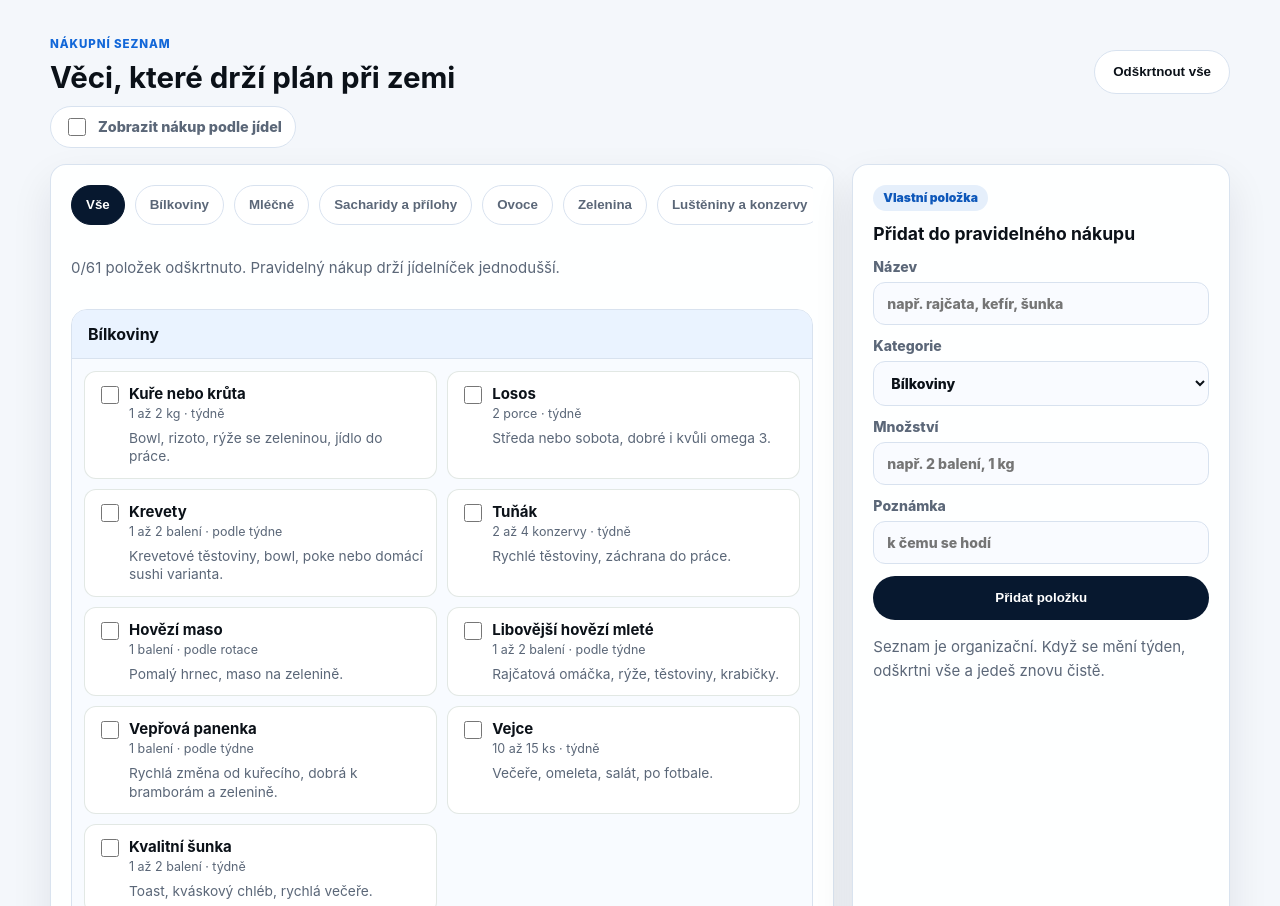
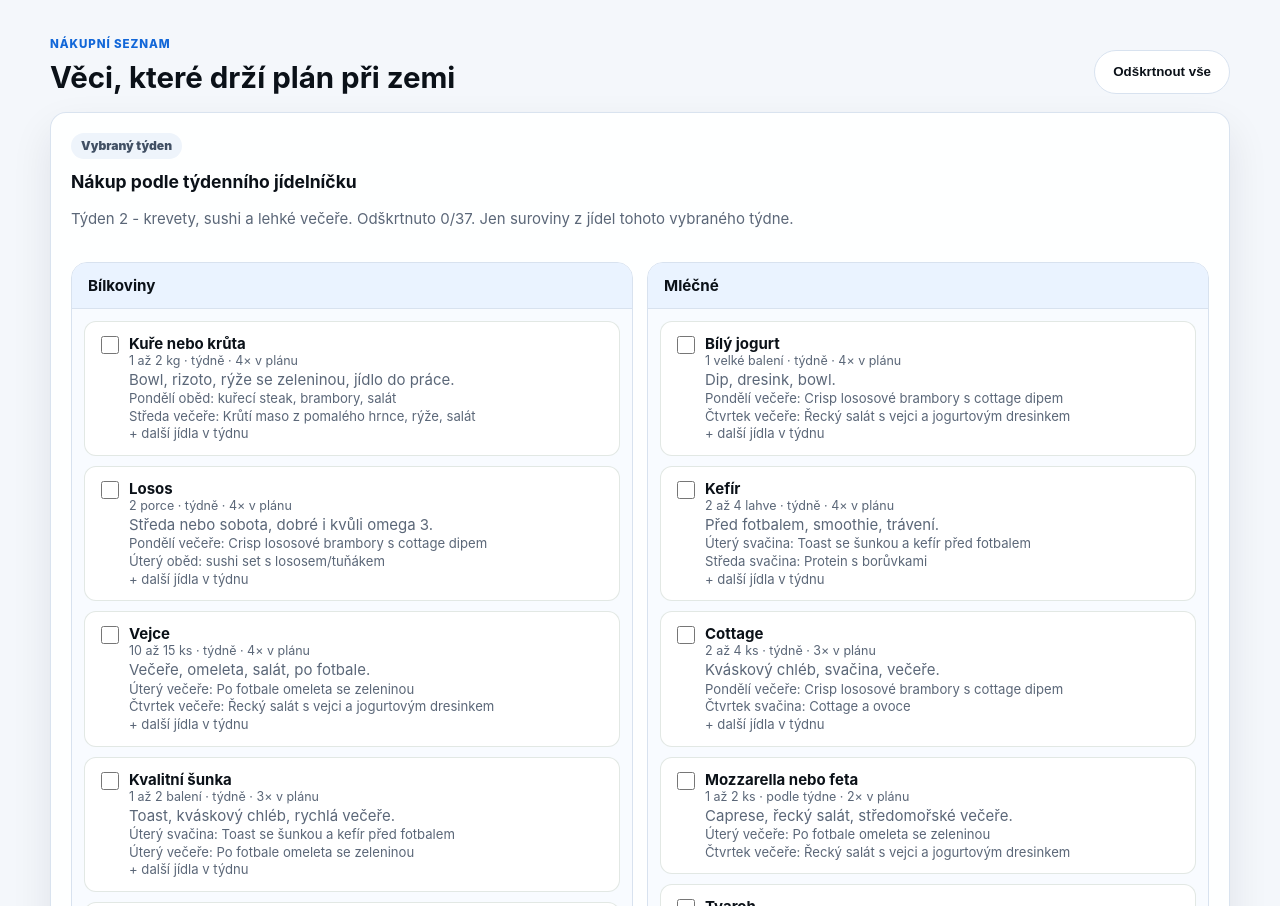
Before and after one commit to meleckytomas/Tom_jidelnicek-dashboard, a plain HTML site: page index.html in a window 1280 px wide. Shown: the part 4541-5447 px from the top of the page. Drawn offline with Linux system fonts and the light colour scheme.

Commit message:
Use selected meal week for shopping checklist

```diff
--- a/index.html
+++ b/index.html
@@ -122,11 +122,7 @@
           </div>
           <button id="clearShopping" class="button secondary" type="button">Odškrtnout vše</button>
         </div>
-        <label class="toggle-row planned-shopping-toggle">
-          <input id="togglePlannedShopping" type="checkbox" />
-          <span>Zobrazit nákup podle jídel</span>
-        </label>
-        <div class="shopping-layout">
+        <div class="shopping-layout is-hidden" aria-hidden="true">
           <article class="card shopping-panel">
             <div class="shopping-toolbar">
               <div id="shoppingFilters" class="filters"></div>
@@ -149,11 +145,11 @@
             <p class="muted-text">Seznam je organizační. Když se mění týden, odškrtni vše a jedeš znovu čistě.</p>
           </aside>
         </div>
-        <article id="plannedShoppingSection" class="card next-shopping-card is-hidden">
+        <article id="plannedShoppingSection" class="card next-shopping-card">
           <div class="next-shopping-head">
             <div>
-              <span class="pill neutral">Následující týden</span>
-              <h3>Nákup podle plánovaných jídel</h3>
+              <span class="pill neutral">Vybraný týden</span>
+              <h3>Nákup podle týdenního jídelníčku</h3>
               <p id="nextShoppingSummary" class="muted-text"></p>
             </div>
           </div>
--- a/script.js
+++ b/script.js
@@ -782,7 +782,6 @@ const supplementVisibilityKey = "tomasSupplementVisibilityV2";
 const shoppingStateKey = "tomasShoppingStateV2";
 const customShoppingKey = "tomasCustomShoppingV2";
 const plannedShoppingStateKey = "tomasPlannedShoppingStateV1";
-const plannedShoppingVisibilityKey = "tomasPlannedShoppingVisibilityV1";
 const recipesVisibilityKey = "tomasRecipesVisibilityV1";
 const $ = (selector) => document.querySelector(selector);
 
@@ -1126,19 +1125,6 @@ function savePlannedShoppingState(state) {
 
 function getPlannedShoppingKey(week) {
   return `week-${week.title}`;
-}
-
-function applyPlannedShoppingVisibility() {
-  const visible = localStorage.getItem(plannedShoppingVisibilityKey) === "true";
-  $("#togglePlannedShopping").checked = visible;
-  $("#plannedShoppingSection").classList.toggle("is-hidden", !visible);
-}
-
-function bindPlannedShoppingVisibility() {
-  $("#togglePlannedShopping").addEventListener("change", (event) => {
-    localStorage.setItem(plannedShoppingVisibilityKey, String(event.target.checked));
-    applyPlannedShoppingVisibility();
-  });
 }
 
 function renderShoppingFilters(active = "Vše") {
@@ -1253,12 +1239,8 @@ function getIngredientIdsForMeal(meal) {
     .map(([id]) => id);
 }
 
-function getNextMealWeekIndex() {
-  return (getSelectedMealWeekIndex() + 1) % mealRotationWeeks.length;
-}
-
 function buildNextWeekShoppingList() {
-  const weekIndex = getNextMealWeekIndex();
+  const weekIndex = getSelectedMealWeekIndex();
   const week = mealRotationWeeks[weekIndex];
   const catalog = new Map(baseShoppingItems.map((item) => [item.id, item]));
   const usage = new Map();
@@ -1294,7 +1276,7 @@ function renderNextWeekShoppingList() {
   const weekKey = getPlannedShoppingKey(week);
   const checked = state[weekKey] || {};
   const checkedCount = items.filter((item) => checked[item.id]).length;
-  summary.textContent = `${week.title}. Odškrtnuto ${checkedCount}/${items.length}. Vygenerováno z obědů, svačin a večeří v rotaci.`;
+  summary.textContent = `${week.title}. Odškrtnuto ${checkedCount}/${items.length}. Jen suroviny z jídel tohoto vybraného týdne.`;
 
   target.innerHTML = shoppingCategories
     .filter((category) => category !== "Vše")
@@ -1331,8 +1313,6 @@ function initShopping() {
 
   renderShoppingFilters();
   renderNextWeekShoppingList();
-  applyPlannedShoppingVisibility();
-  bindPlannedShoppingVisibility();
   $("#shoppingFilters").addEventListener("click", (event) => {
     const button = event.target.closest("button");
     if (button) renderShoppingFilters(button.dataset.shoppingCategory);
```
